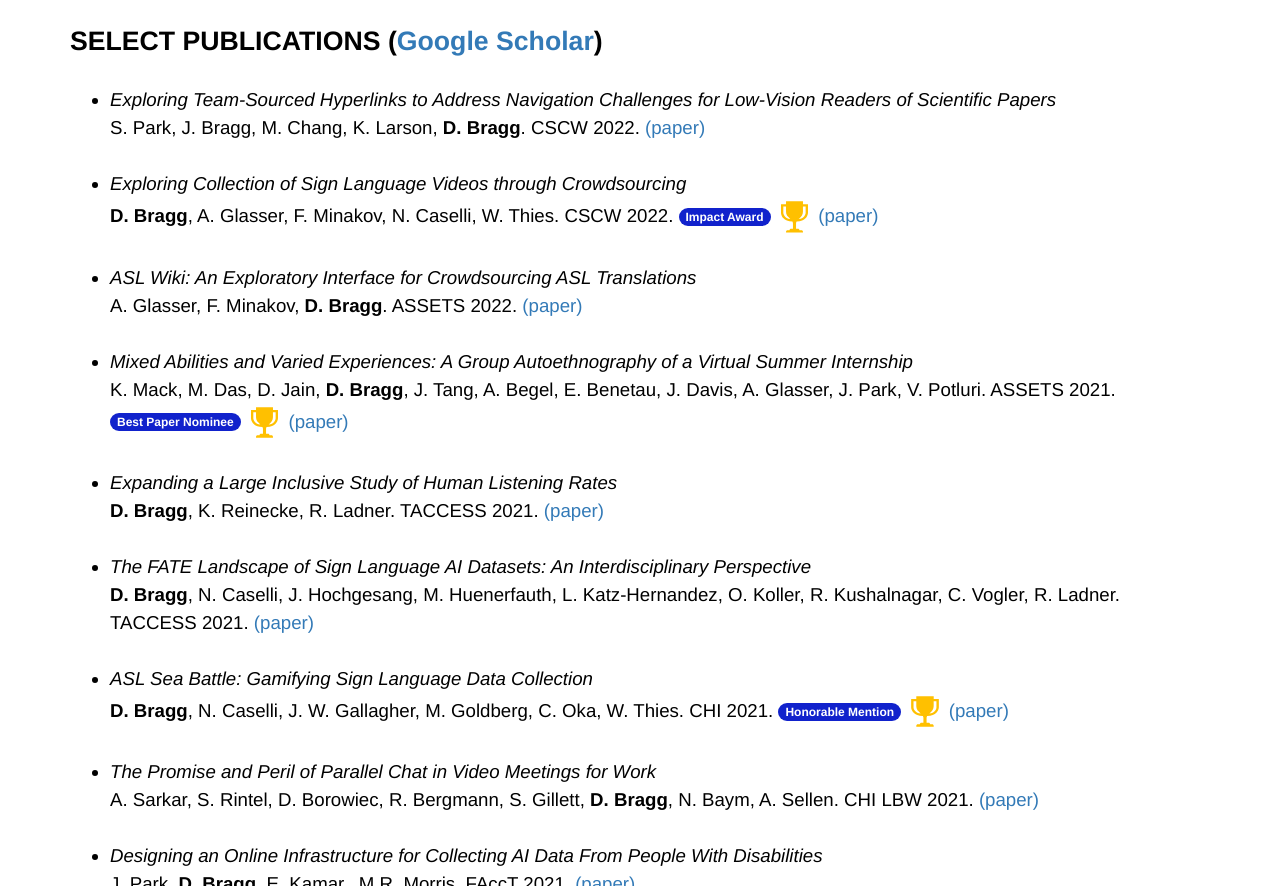
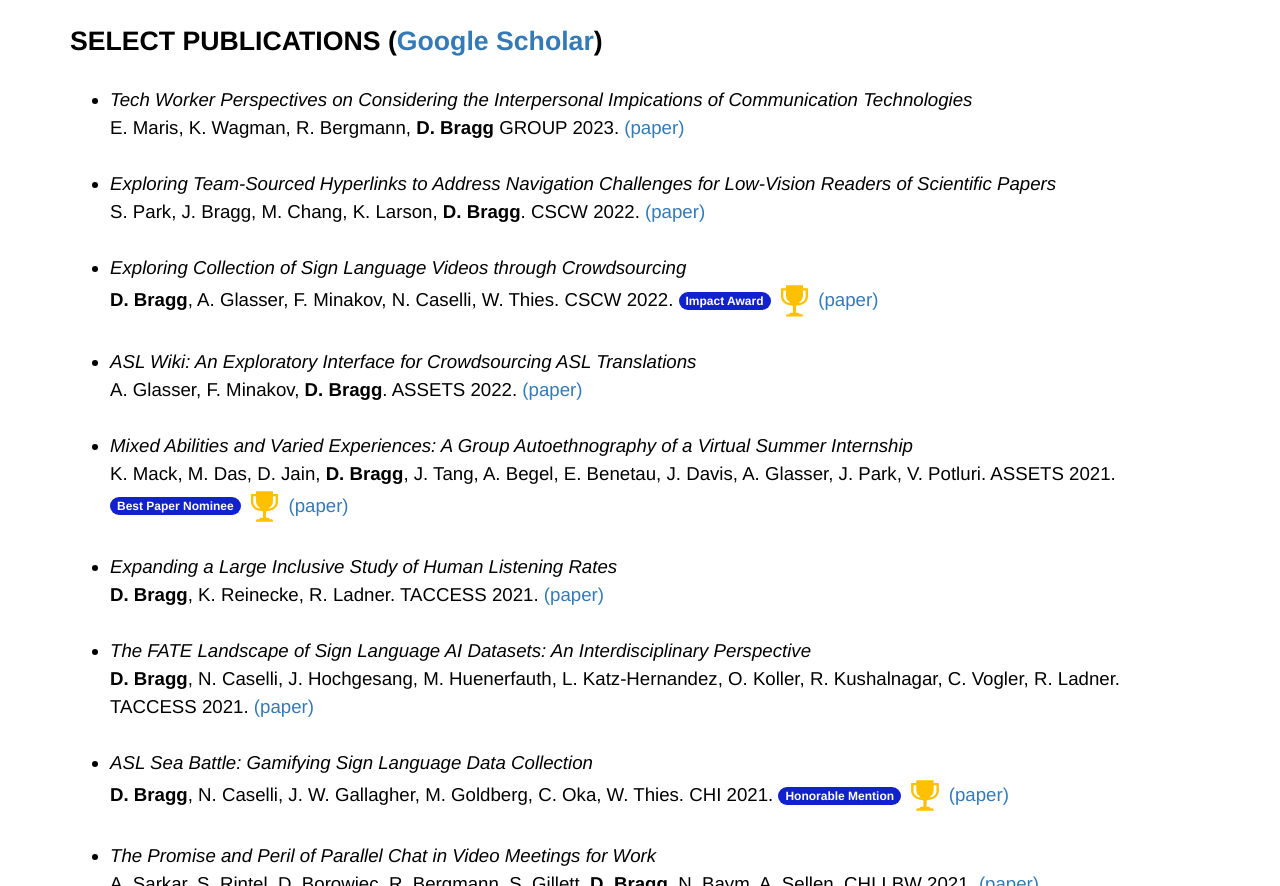
Before and after one commit to dkbragg/dkbragg.github.io, a plain HTML site: page index.html in a window 1280 px wide. Shown: the part 2975-3861 px from the top of the page. Drawn offline with nearby package versions, Linux system fonts and the light colour scheme.

Commit message:
Add Tech Worker Perspectives paper to index.html

```diff
--- a/index.html
+++ b/index.html
@@ -267,8 +267,8 @@
 
 		<div class = "majorTextBox">
 			<ul>
-				<!--
-				<li> <b>D. Bragg</b>, E. Maris. "Communication Impact Checklist (CIC): Deploying Communication Theory in HCI." In submission. (paper) </li>-->
+
+				<li> <i>Tech Worker Perspectives on Considering the Interpersonal Impications of Communication Technologies</i> <br> E. Maris, K. Wagman, R. Bergmann, <b>D. Bragg</b> GROUP 2023. <a href="papers/Tech Worker Perspectives.pdf">(paper)</a> </li><br>
 
 				<li> <i>Exploring Team-Sourced Hyperlinks to Address Navigation Challenges for Low-Vision Readers of Scientific Papers</i> <br> S. Park, J. Bragg, M. Chang, K. Larson, <b>D. Bragg</b>. CSCW 2022. <a href="papers/Ocean.pdf">(paper)</a> </li><br>
 
```
